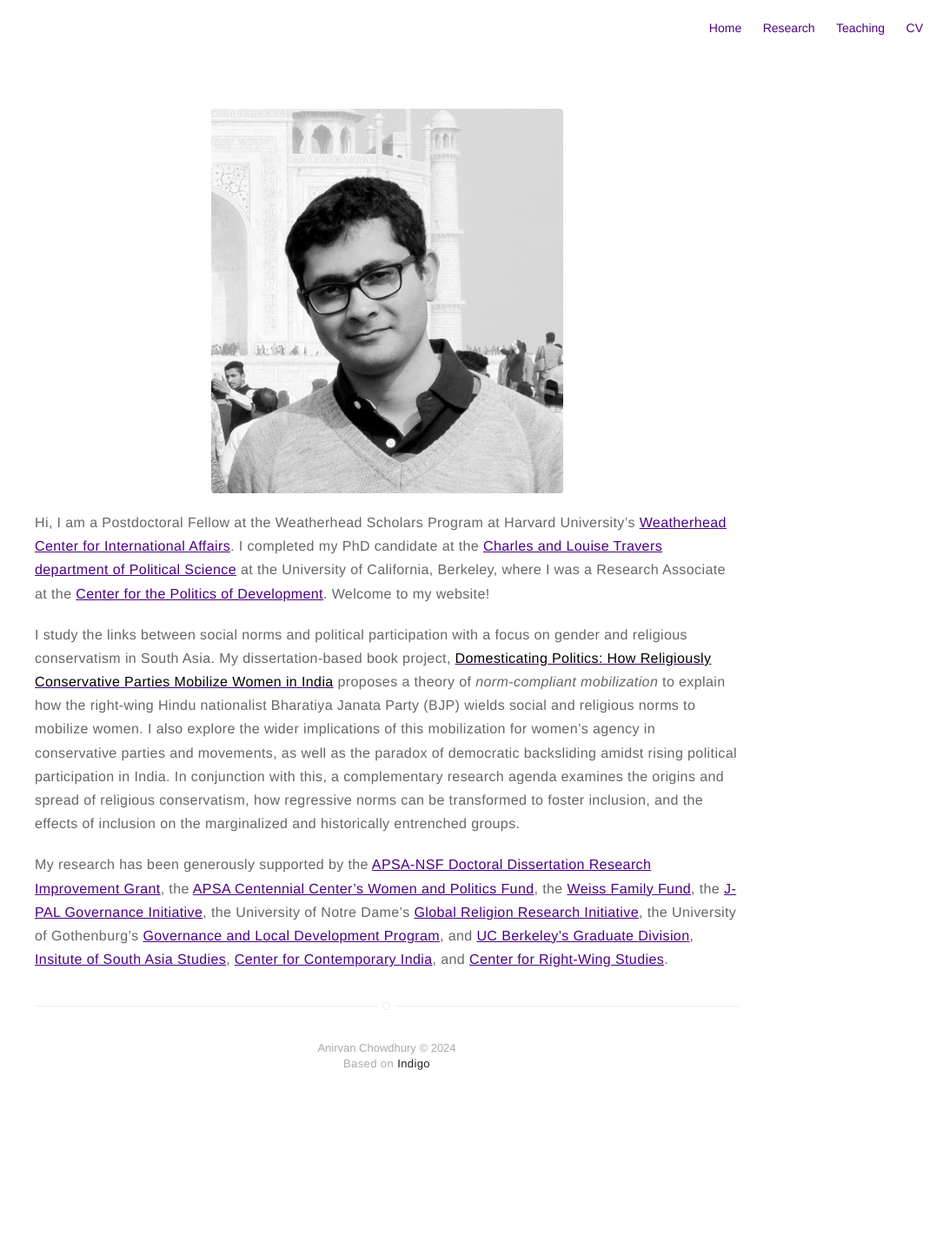
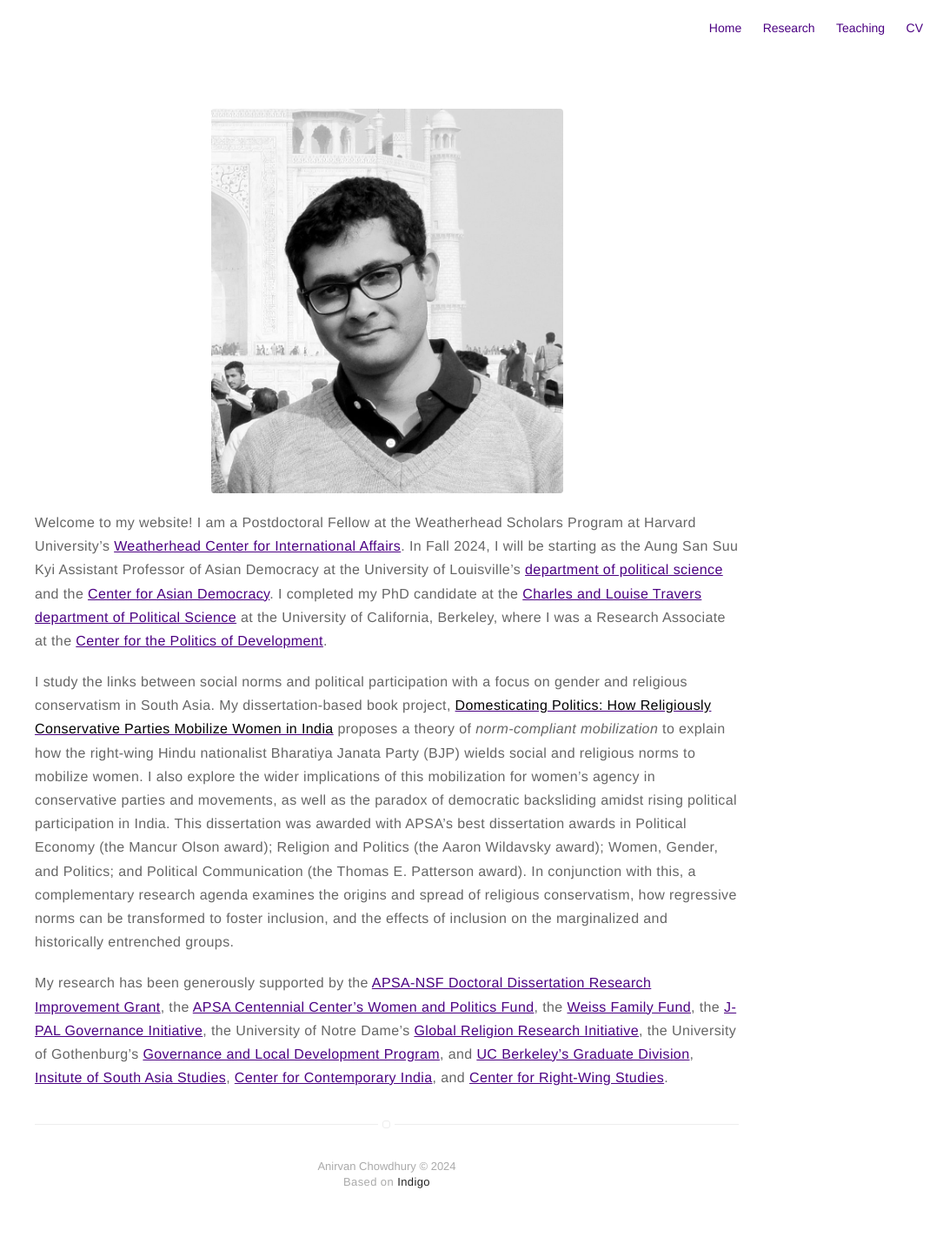
Before and after one commit to anirvanchowdhury/anirvanchowdhury.github.io, a Jekyll site: the page built from about.md, in a window 1280 px wide. Shown: the whole page at 87% size, without its empty margins (195-1280 px from the left). Built offline with Jekyll 4.4.1, drawn with Linux system fonts in a browser that asks for light colours; before the commit the page ends 1294 px from its top, so only the background shows below that.

Commit message:
Update about.md

```diff
--- a/about.md
+++ b/about.md
@@ -4,9 +4,9 @@ layout: page
 ---
 ![Profile Image]({{ site.url }}/{{ site.picture }})
 
-Hi, I am a Postdoctoral Fellow at the Weatherhead Scholars Program at Harvard University's [Weatherhead Center for International Affairs](https://wcfia.harvard.edu/). I completed my PhD candidate at the [Charles and Louise Travers department of Political Science](http://polisci.berkeley.edu/) at the University of California, Berkeley, where I was a Research Associate at the [Center for the Politics of Development](http://cpd.berkeley.edu/). Welcome to my website!
+Welcome to my website! I am a Postdoctoral Fellow at the Weatherhead Scholars Program at Harvard University's [Weatherhead Center for International Affairs](https://wcfia.harvard.edu/). In Fall 2024, I will be starting as the Aung San Suu Kyi Assistant Professor of Asian Democracy at the University of Louisville's [department of political science](https://louisville.edu/politicalscience) and the [Center for Asian Democracy](https://louisville.edu/asiandemocracy). I completed my PhD candidate at the [Charles and Louise Travers department of Political Science](http://polisci.berkeley.edu/) at the University of California, Berkeley, where I was a Research Associate at the [Center for the Politics of Development](http://cpd.berkeley.edu/).
 
-I study the links between social norms and political participation with a focus on gender and religious conservatism in South Asia. My dissertation-based book project, [__Domesticating Politics: How Religiously Conservative Parties Mobilize Women in India__](https://anirvanchowdhury.github.io/book/) proposes a theory of _norm-compliant mobilization_ to explain how the right-wing Hindu nationalist Bharatiya Janata Party (BJP) wields social and religious norms to mobilize women. I also explore the wider implications of this mobilization for women's agency in conservative parties and movements, as well as the paradox of democratic backsliding amidst rising political participation in India. In conjunction with this, a complementary research agenda examines the origins and spread of religious conservatism, how regressive norms can be transformed to foster inclusion, and the effects of inclusion on the marginalized and historically entrenched groups.
+I study the links between social norms and political participation with a focus on gender and religious conservatism in South Asia. My dissertation-based book project, [__Domesticating Politics: How Religiously Conservative Parties Mobilize Women in India__](https://anirvanchowdhury.github.io/book/) proposes a theory of _norm-compliant mobilization_ to explain how the right-wing Hindu nationalist Bharatiya Janata Party (BJP) wields social and religious norms to mobilize women. I also explore the wider implications of this mobilization for women's agency in conservative parties and movements, as well as the paradox of democratic backsliding amidst rising political participation in India. This dissertation was awarded with APSA's best dissertation awards in Political Economy (the Mancur Olson award); Religion and Politics (the Aaron Wildavsky award); Women, Gender, and Politics; and Political Communication (the Thomas E. Patterson award). In conjunction with this, a complementary research agenda examines the origins and spread of religious conservatism, how regressive norms can be transformed to foster inclusion, and the effects of inclusion on the marginalized and historically entrenched groups.
 
 My research has been generously supported by the [APSA-NSF Doctoral Dissertation Research Improvement Grant](https://www.apsanet.org/ddrig), the [APSA Centennial Center's Women and Politics Fund](https://connect.apsanet.org/centennialcenter/research-grants/), the [Weiss Family Fund](https://bfi.uchicago.edu/the-weiss-fund/), the [J-PAL Governance Initiative](https://www.povertyactionlab.org/initiative/governance-initiative), the University of Notre Dame's [Global Religion Research Initiative](https://grri.nd.edu/), the University of Gothenburg's [Governance and Local Development Program](https://gld.gu.se/), and [UC Berkeley's Graduate Division](https://grad.berkeley.edu/), [Insitute of South Asia Studies](https://southasia.berkeley.edu/), [Center for Contemporary India](https://indiacenter.berkeley.edu/), and [Center for Right-Wing Studies](https://crws.berkeley.edu/).
 
```
